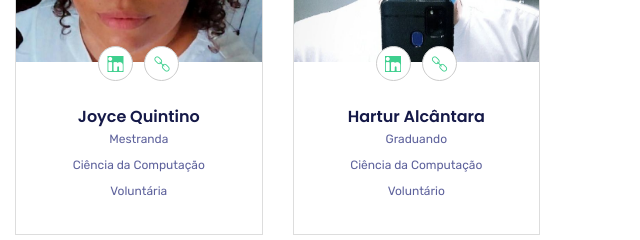
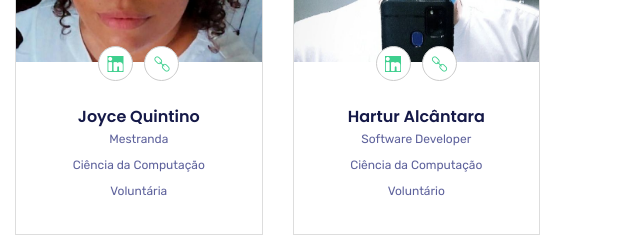
Before and after one commit to testFactoryGreat/security-test-factory, a plain HTML site: page index.html in a window 1280 px wide. Shown: the part 2880-3120 px from the top of the page, 640-1280 px from the left. Drawn offline with nearby package versions, Linux system fonts and the light colour scheme; files whose address does not match are found by name.

Commit message:
small change

```diff
--- a/index.html
+++ b/index.html
@@ -351,7 +351,7 @@
                 </div>
                 <div class="team-inner text-center">
                   <h5 class="team-title">Hartur Alcântara</h5>
-                  <p> Graduando </p>
+                  <p> Software Developer </p>
                   <p> Ciência da Computação </p>
                   <p> Voluntário </p>
                 </div>
```
